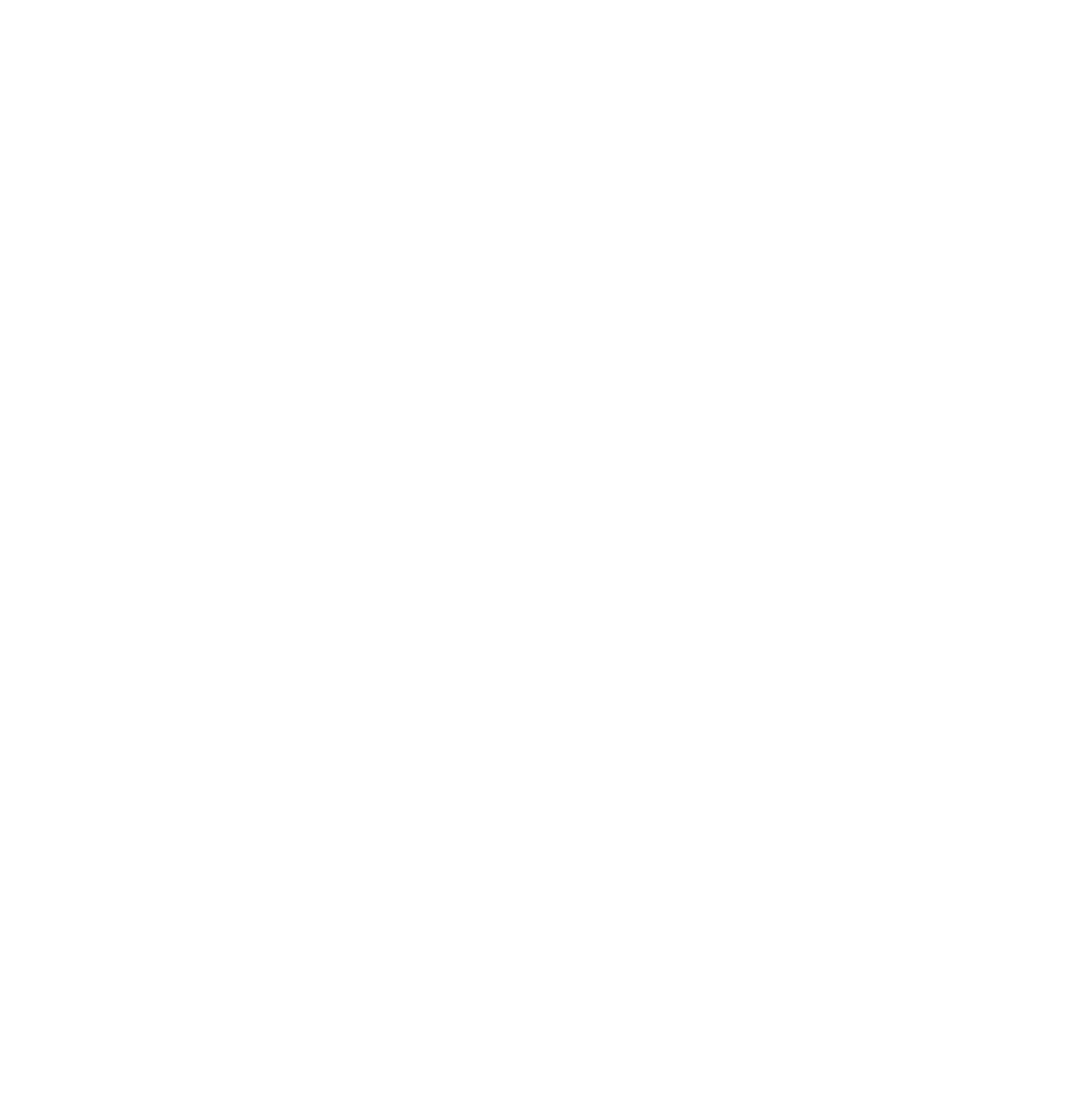
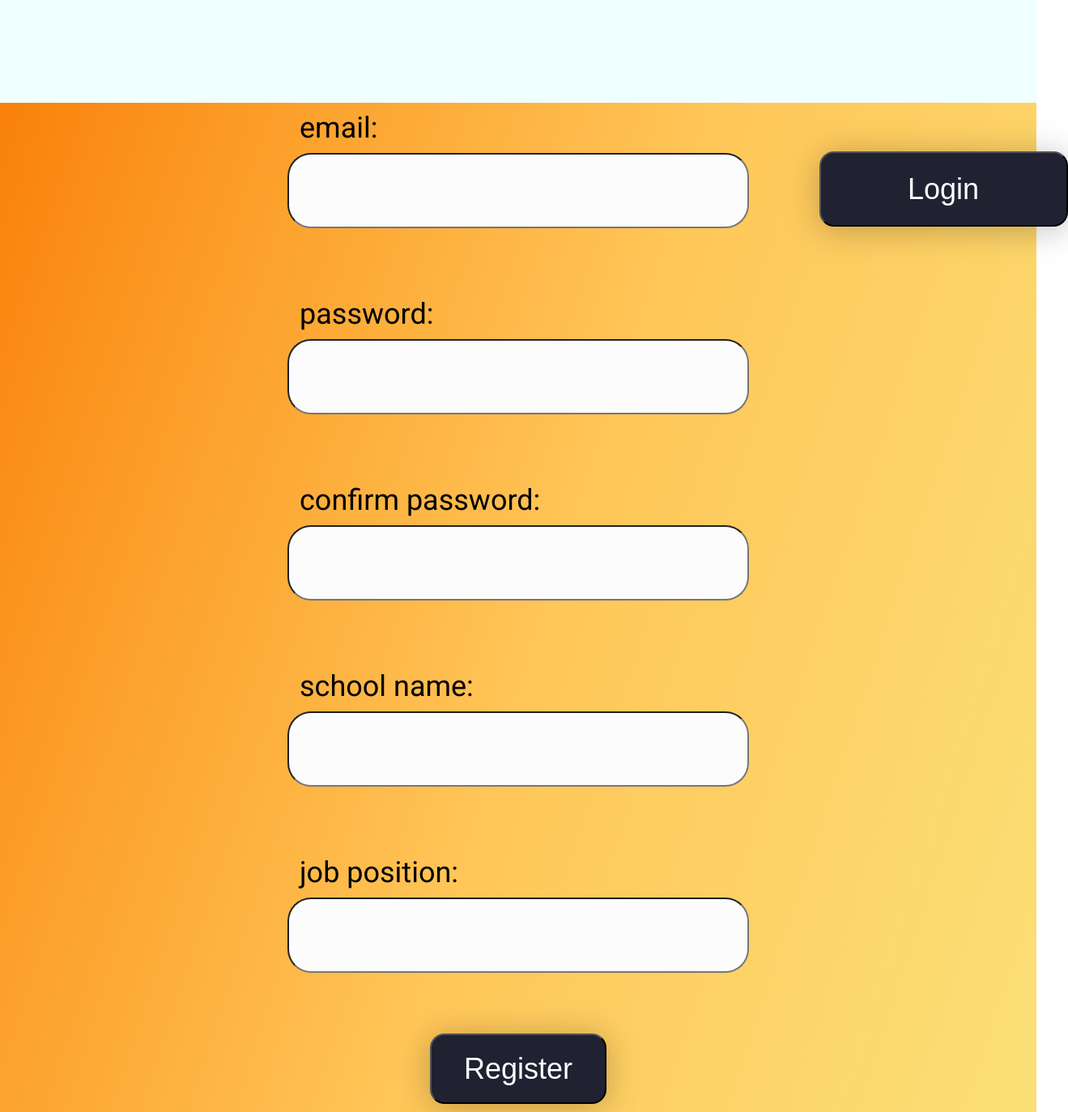
Before and after one commit to Yarosl35/play-game, a React (Create React App) app: page /register in a window 1280 px wide. Shown: the whole page at 81% size, 1319 px wide, since content can reach past the window. Before the commit the page ends 800 px from the top, so only its background shows below. Built offline with nearby package versions, Linux system fonts and the light colour scheme.

Commit message:
added route Register

```diff
--- a/src/components/App.js
+++ b/src/components/App.js
@@ -4,6 +4,7 @@
 import { Login } from "./pages/Login";
 import { leaderData } from "./pages/leaderBoard/data/leaderData";
 import { Switch, Route, BrowserRouter } from "react-router-dom";
+import { Register } from "./pages/Register";
 
 function App() {
   return (
@@ -15,9 +16,14 @@
               <LeaderBoard arrayList={leaderData[0].list} />
             </Board>
           </Route>
-          <Route path="/Login">
+          <Route path="/login">
             <StartPage>
               <Login />
+            </StartPage>
+          </Route>
+          <Route path="/register">
+            <StartPage>
+              <Register />
             </StartPage>
           </Route>
         </Switch>
--- /dev/null
+++ b/src/components/pages/Register/Register.module.css
@@ -0,0 +1,105 @@
+.bgContainer {
+  width: 100%;
+  display: flex;
+  align-items: center;
+  flex-direction: column;
+}
+.formMainContainer {
+  display: flex;
+  flex-direction: column;
+  align-items: center;
+}
+.iconUser {
+  margin-top: 48px;
+  width: 180px;
+  height: 180px;
+  border-radius: 100%;
+  background: #fffbfb;
+  opacity: 0.62;
+  display: flex;
+  align-items: center;
+  justify-content: center;
+}
+.formLoginPage {
+  width: 544px;
+  height: 87px;
+  background: #fcfcfc;
+  border-radius: 29px;
+  outline: none;
+  font-family: Roboto;
+  font-style: normal;
+  font-weight: normal;
+  font-size: 36px;
+  padding-left: 20px;
+}
+.BtnLogin {
+  width: 218px;
+  height: 87px;
+
+  background: #202232;
+  box-shadow: 0px 4px 40px rgba(0, 0, 0, 0.25);
+  border-radius: 18px;
+  font-family: Rounded Mplus 1c;
+  font-style: normal;
+  font-weight: 500;
+  font-size: 36px;
+  line-height: 53px;
+
+  color: #ffffff;
+}
+.labelInput {
+  font-family: Roboto;
+  font-style: normal;
+  font-weight: normal;
+  font-size: 36px;
+  line-height: 42px;
+  margin-bottom: 10px;
+  color: #000000;
+  margin-left: 15px;
+}
+.containerLoginInput {
+  margin-top: 10px;
+  display: flex;
+  flex-direction: column;
+  height: 220px;
+}
+.containerPasswordInput {
+  height: 260px;
+  display: flex;
+  flex-direction: column;
+}
+.BtnBlock {
+  display: flex;
+  margin-bottom: 10px;
+}
+.BtnReset {
+  position: absolute;
+  margin-left: 1050px;
+  margin-top: 60px;
+  width: 307px;
+  height: 93.09px;
+
+  background: #202232;
+  box-shadow: 0px 4px 40px rgba(0, 0, 0, 0.25);
+  border-radius: 18px;
+  font-family: Rounded Mplus 1c;
+  font-style: normal;
+  font-weight: 500;
+  font-size: 36px;
+  line-height: 53px;
+
+  color: #ffffff;
+}
+.error {
+  width: 500px;
+  height: 72px;
+
+  font-family: Roboto;
+  font-style: normal;
+  font-weight: bold;
+  font-size: 24px;
+  line-height: 28px;
+  margin-top: 25px;
+  margin-left: 40px;
+  color: #ac0505;
+}
--- /dev/null
+++ b/src/components/pages/Register/index.js
@@ -0,0 +1,86 @@
+import styles from "./Register.module.css";
+import { Formik, Form, Field } from "formik";
+import { SignupSchema } from "../../../services/validationService";
+
+export const Register = () => {
+  return (
+    <div className={styles.bgContainer}>
+      <Formik
+        initialValues={{
+          email: "",
+          password: "",
+        }}
+        validationSchema={SignupSchema}
+        onSubmit={(values) => {
+          console.log(values);
+        }}
+      >
+        {({ errors, touched }) => (
+          <Form className={styles.formMainContainer}>
+            <div className={styles.containerLoginInput}>
+              <label className={styles.labelInput}>email:</label>
+              <Field
+                name="email"
+                className={styles.formLoginPage}
+                type="email"
+              />
+              {errors.email && touched.email ? (
+                <div className={styles.error}>{`Error: ${errors.email}`}</div>
+              ) : null}
+            </div>
+            <div className={styles.containerLoginInput}>
+              <label className={styles.labelInput}>password:</label>
+              <Field
+                name="password"
+                className={styles.formLoginPage}
+                type="password"
+              />
+              {errors.email && touched.email ? (
+                <div className={styles.error}>{`Error: ${errors.email}`}</div>
+              ) : null}
+            </div>
+            <div className={styles.containerLoginInput}>
+              <label className={styles.labelInput}>confirm password:</label>
+              <Field
+                name="confirmPassword"
+                className={styles.formLoginPage}
+                type="confirmPassword"
+              />
+              {errors.email && touched.email ? (
+                <div className={styles.error}>{`Error: ${errors.email}`}</div>
+              ) : null}
+            </div>
+            <div className={styles.containerLoginInput}>
+              <label className={styles.labelInput}>school name:</label>
+              <Field
+                name="schoolName"
+                className={styles.formLoginPage}
+                type="schoolName"
+              />
+              {errors.email && touched.email ? (
+                <div className={styles.error}>{`Error: ${errors.email}`}</div>
+              ) : null}
+            </div>
+            <div className={styles.containerLoginInput}>
+              <label className={styles.labelInput}>job position:</label>
+              <Field
+                name="jobPosition"
+                className={styles.formLoginPage}
+                type="jobPosition"
+              />
+              {errors.email && touched.email ? (
+                <div className={styles.error}>{`Error: ${errors.email}`}</div>
+              ) : null}
+            </div>
+            <div className={styles.BtnBlock}>
+              <button type="submit" className={styles.BtnLogin}>
+                Register
+              </button>
+            </div>
+          </Form>
+        )}
+      </Formik>
+      <button className={styles.BtnReset}>Login</button>
+    </div>
+  );
+};
```
